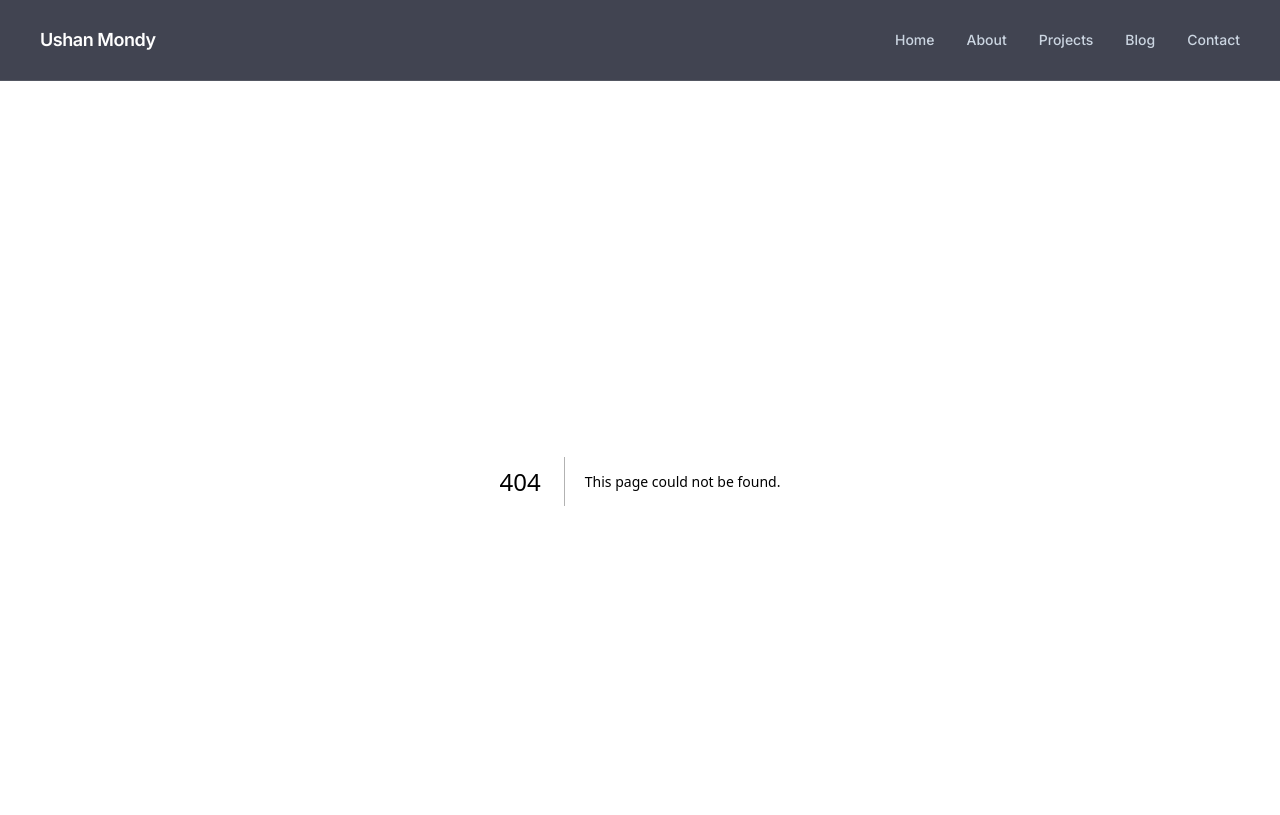
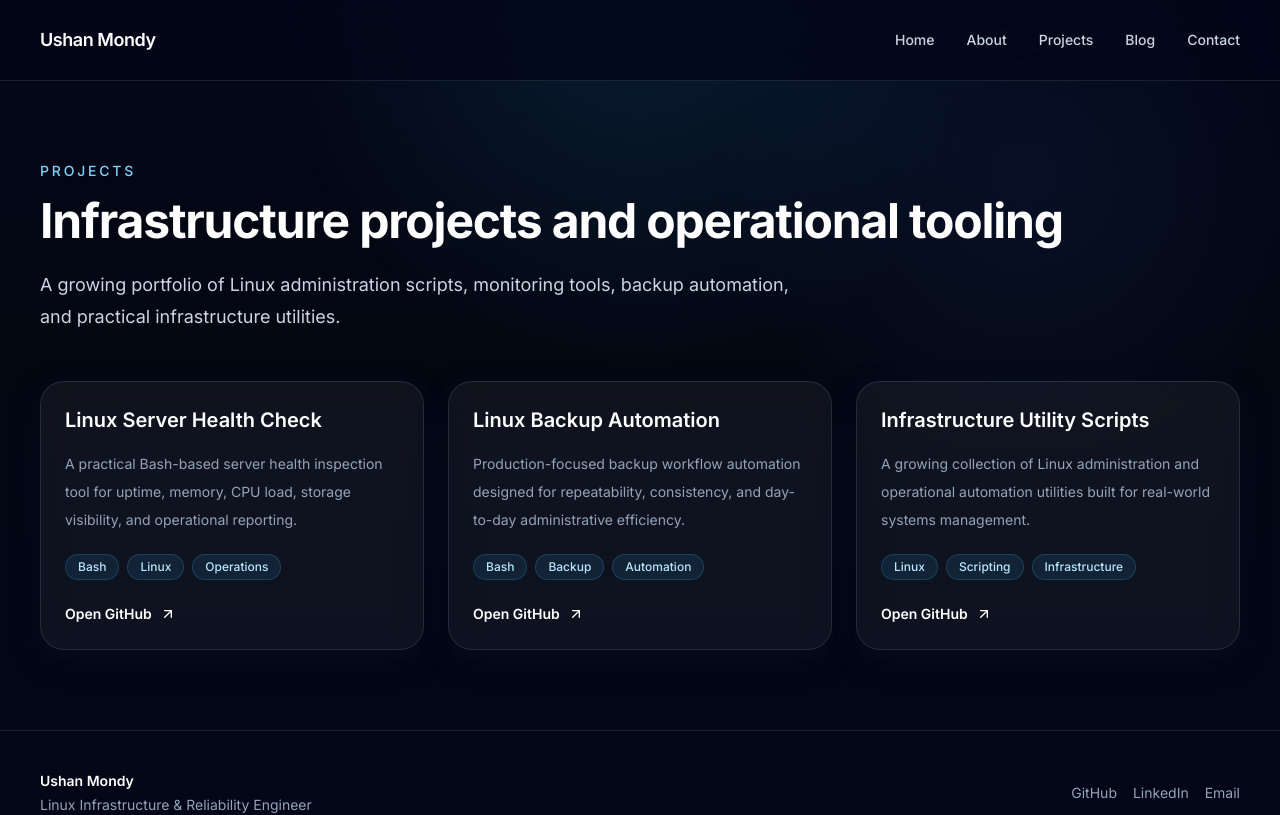
Before and after one commit to l-MONDY-l/devops-portfolio-website, a Next.js app: page /projects in a window 1280 px wide. Before the commit this address had no page. Shown: the top 815 px of the page. Built offline with nearby package versions, Linux system fonts and the light colour scheme.

Commit message:
Create page.tsx

```diff
--- /dev/null
+++ b/src/app/projects/page.tsx
@@ -0,0 +1,52 @@
+import Link from "next/link";
+import { ArrowUpRight } from "lucide-react";
+import { FadeIn } from "@/components/motion/fade-in";
+import { featuredProjects } from "@/data/site";
+
+export default function ProjectsPage() {
+  return (
+    <main className="py-20">
+      <div className="container-shell">
+        <FadeIn>
+          <p className="text-sm font-medium uppercase tracking-[0.2em] text-sky-300">Projects</p>
+          <h1 className="mt-4 text-4xl font-bold tracking-tight text-white md:text-5xl">
+            Infrastructure projects and operational tooling
+          </h1>
+          <p className="mt-6 max-w-3xl text-lg leading-8 text-slate-300">
+            A growing portfolio of Linux administration scripts, monitoring tools, backup automation, and practical infrastructure utilities.
+          </p>
+        </FadeIn>
+
+        <div className="mt-12 grid gap-6 lg:grid-cols-3">
+          {featuredProjects.map((project, index) => (
+            <FadeIn key={project.title} delay={index * 0.08}>
+              <article className="surface-card h-full p-6">
+                <h2 className="text-xl font-semibold text-white">{project.title}</h2>
+                <p className="mt-4 text-sm leading-7 text-slate-400">{project.description}</p>
+
+                <div className="mt-5 flex flex-wrap gap-2">
+                  {project.stack.map((item) => (
+                    <span
+                      key={item}
+                      className="rounded-full border border-sky-400/20 bg-sky-400/10 px-3 py-1 text-xs font-medium text-sky-200"
+                    >
+                      {item}
+                    </span>
+                  ))}
+                </div>
+
+                <Link
+                  href={project.href}
+                  target="_blank"
+                  className="mt-6 inline-flex items-center gap-2 text-sm font-semibold text-white hover:text-sky-300"
+                >
+                  Open GitHub <ArrowUpRight size={16} />
+                </Link>
+              </article>
+            </FadeIn>
+          ))}
+        </div>
+      </div>
+    </main>
+  );
+}
```
